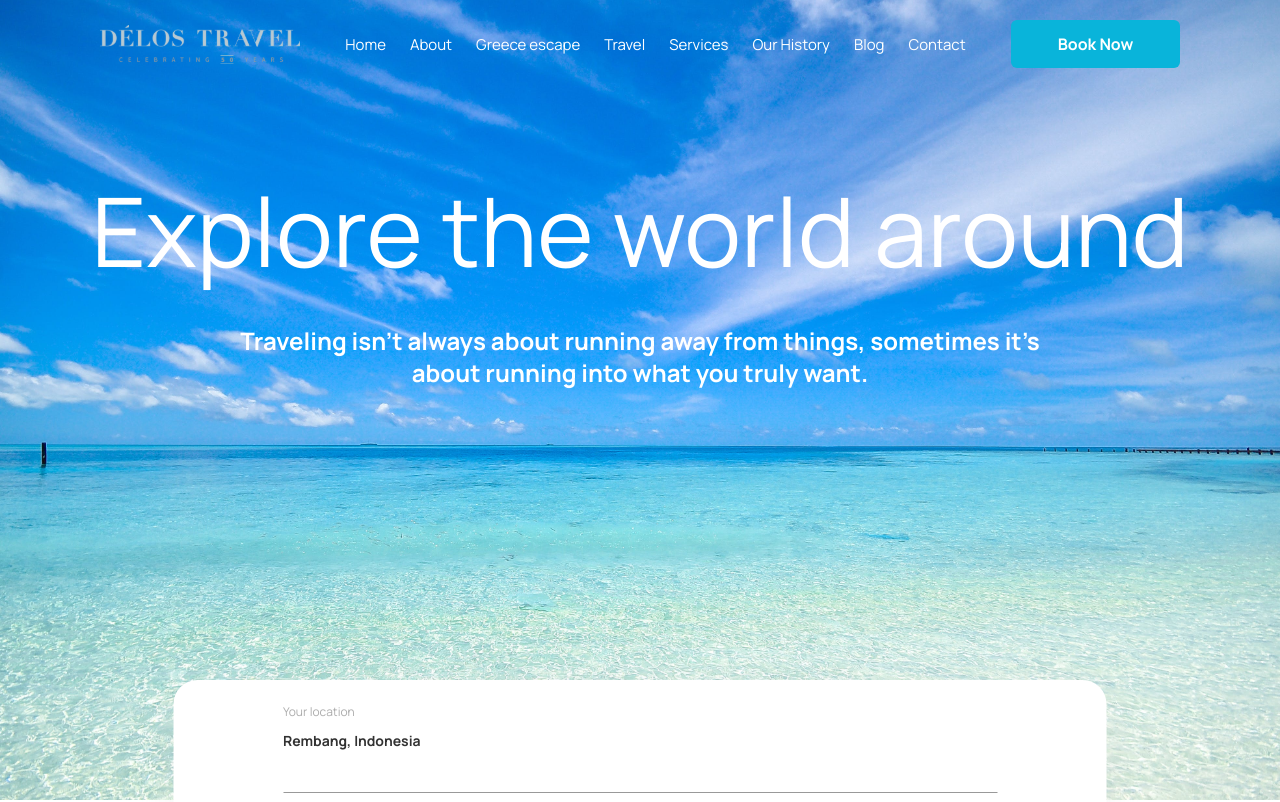
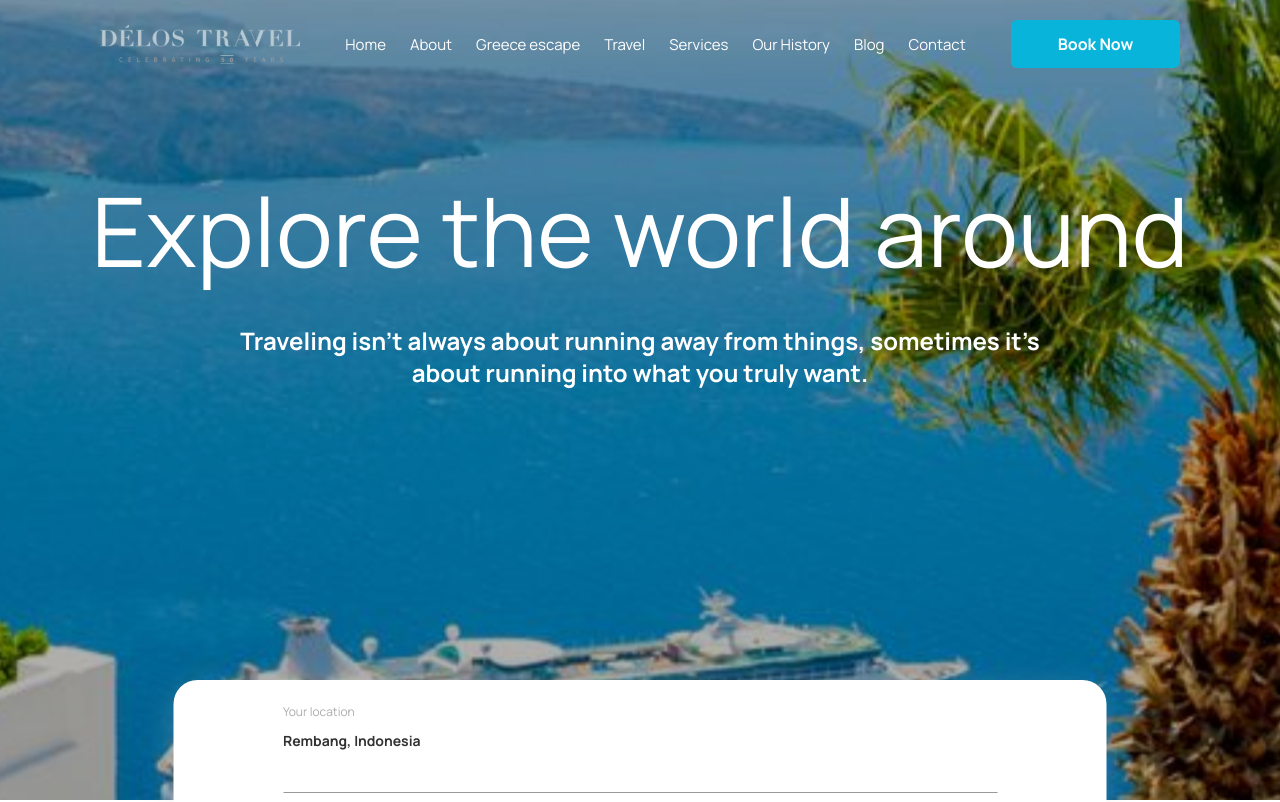
Before and after one commit to Basit46/delos-vacations, a React (Vite) app: page / in a window 1280 px wide. Shown: the top 802 px of the page. Built offline with nearby package versions, Linux system fonts and the light colour scheme.

Commit message:
Added changes

```diff
--- a/src/index.css
+++ b/src/index.css
@@ -25,7 +25,7 @@ body {
 }
 
 .heroBg {
-  background: url("./assets/heroBG.jpg");
+  background: url("./assets/hero.svg");
   background-position: center;
   background-size: cover;
   background-repeat: no-repeat;
--- a/src/sections/Features.jsx
+++ b/src/sections/Features.jsx
@@ -1,5 +1,6 @@
 import React from "react";
 import vacaImg from "../assets/feature.svg";
+import vacaImg2 from "../assets/f2.svg";
 import grid from "../assets/grid.svg";
 
 const Features = () => {
@@ -45,7 +46,7 @@ const Features = () => {
         <div className="w-[50%] h-[928px] rounded-[24px] overflow-hidden">
           <img
             className="h-full w-full object-cover"
-            src={vacaImg}
+            src={vacaImg2}
             alt="vacation"
           />
         </div>
```
Also changed, not shown: src/assets/f2.svg (added), src/assets/hero.svg (added).
